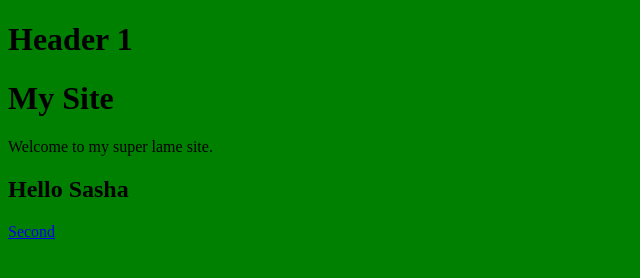
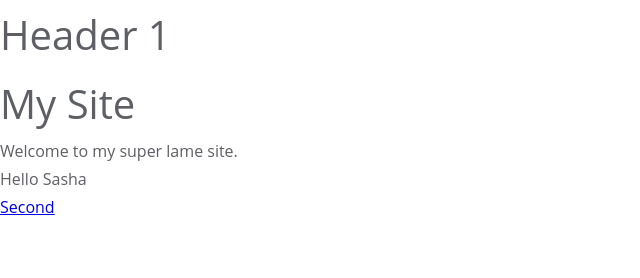
Before and after one commit to sasha199470/ekotech, a website: page dist/index.html in a window 1280 px wide. Shown: the whole page, without its empty margins (0-640 px from the left). Drawn offline with Linux system fonts and the light colour scheme.

Commit message:
Базовые стили для текста. Ресет дефортных стилей

```diff
--- a/gulpfile.js
+++ b/gulpfile.js
@@ -11,6 +11,7 @@ let browserSync = require('browser-sync').create();
 let paths = {
     dest: './dist',
     sass: './scss/style.scss',
+    sassWatch: ['./scss/style.scss', './scss/**/*.scss'],
     pug: ['./pug/*.pug', '!./pug/layout.pug'],
     pugWatch: ['./pug/*.pug', './pug/**/*.pug'],
     pugWithLayout: './pug/*.pug',
@@ -49,8 +50,8 @@ gulp.task('start-server', () => {
     });
 })
 
-gulp.task("default", gulp.series(gulp.parallel('scss', 'pug'), 'start-server'));
+gulp.task("default", gulp.series(gulp.series('json', gulp.parallel('scss', 'pug')), 'start-server'));
 
-gulp.watch(paths.sass, gulp.parallel('scss')).on('change', browserSync.reload);
+gulp.watch(paths.sassWatch, gulp.parallel('scss')).on('change', browserSync.reload);
 gulp.watch(paths.pugWatch, gulp.parallel('pug')).on('change', browserSync.reload);
 gulp.watch(paths.jsonIn, gulp.series('json', 'pug')).on('change', browserSync.reload);
--- /dev/null
+++ b/scss/components/base.scss
@@ -0,0 +1,27 @@
+body {
+    font-size: 15px;
+    font-family: 'Open Sans', sans-serif;
+    color: $main-text-color;
+    line-height: 1.73;
+    letter-spacing: 0.5px;
+}
+
+h1, h2 {
+    color: $header-text-color;
+
+    .inverse-color {
+        color: white
+    }
+}
+
+h1 {
+    font-size: 40px;
+
+    @include media-breakpoint-min(md) {
+        font-size: 44px;
+    }
+}
+
+h2 {
+    font-size: 28px;
+}
--- /dev/null
+++ b/scss/components/container.scss
@@ -0,0 +1,7 @@
+.container {
+    width: 100%;
+
+    @media (min-width: map-get($map: breakpoints, $key: xl)) {
+        width: 1200px;
+    }
+}
--- /dev/null
+++ b/scss/components/logo.scss
@@ -0,0 +1,4 @@
+.logo {
+    width: 48px;
+    height: 40px;
+}
--- /dev/null
+++ b/scss/components/reset.scss
@@ -0,0 +1,48 @@
+/* http://meyerweb.com/eric/tools/css/reset/
+   v2.0 | 20110126
+   License: none (public domain)
+*/
+
+html, body, div, span, applet, object, iframe,
+h1, h2, h3, h4, h5, h6, p, blockquote, pre,
+a, abbr, acronym, address, big, cite, code,
+del, dfn, em, img, ins, kbd, q, s, samp,
+small, strike, strong, sub, sup, tt, var,
+b, u, i, center,
+dl, dt, dd, ol, ul, li,
+fieldset, form, label, legend,
+table, caption, tbody, tfoot, thead, tr, th, td,
+article, aside, canvas, details, embed,
+figure, figcaption, footer, header, hgroup,
+menu, nav, output, ruby, section, summary,
+time, mark, audio, video {
+	margin: 0;
+	padding: 0;
+	border: 0;
+	font-size: 100%;
+	font: inherit;
+	vertical-align: baseline;
+}
+/* HTML5 display-role reset for older browsers */
+article, aside, details, figcaption, figure,
+footer, header, hgroup, menu, nav, section {
+	display: block;
+}
+body {
+	line-height: 1;
+}
+ol, ul {
+	list-style: none;
+}
+blockquote, q {
+	quotes: none;
+}
+blockquote:before, blockquote:after,
+q:before, q:after {
+	content: '';
+	content: none;
+}
+table {
+	border-collapse: collapse;
+	border-spacing: 0;
+}
--- /dev/null
+++ b/scss/mixins/breakpoints.scss
@@ -0,0 +1,6 @@
+@mixin media-breakpoint-min($name, $breakpoints: $breakpoints) {
+    $width: map-get($map: $breakpoints, $key: $name);
+    @media (min-width: $width) {
+        @content;
+    }
+}
--- a/scss/style.scss
+++ b/scss/style.scss
@@ -1,3 +1,7 @@
-body {
-    background: green;
-}
+@import 'variables';
+
+@import 'components/reset';
+@import 'components/logo';
+@import 'components/base';
+
+@import 'mixins/breakpoints';
--- a/scss/includes/variables.scss
+++ b/scss/variables.scss
@@ -1,10 +1,11 @@
 $main-color: #ff7443;
-$maim-text-color: #5d5f65;
+$main-text-color: #5d5f65;
 $header-text-color: #141720;
 
-$grid-breakpoints: (
+$breakpoints: (
   xs: 0,
   sm: 576px,
   md: 768px,
-  lg: 992px
+  lg: 992px,
+  xl: 1200px
 ) !default;
```
Also changed, not shown: dist/style.css.
